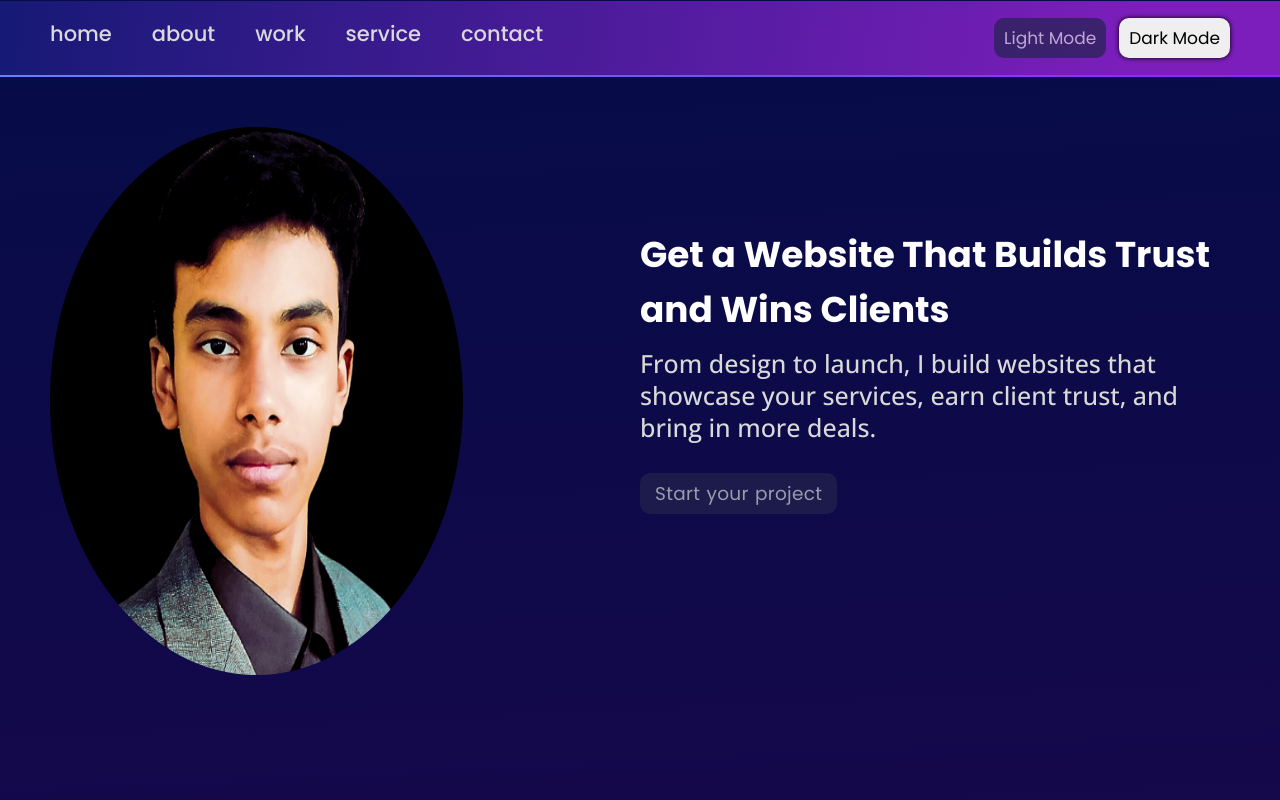
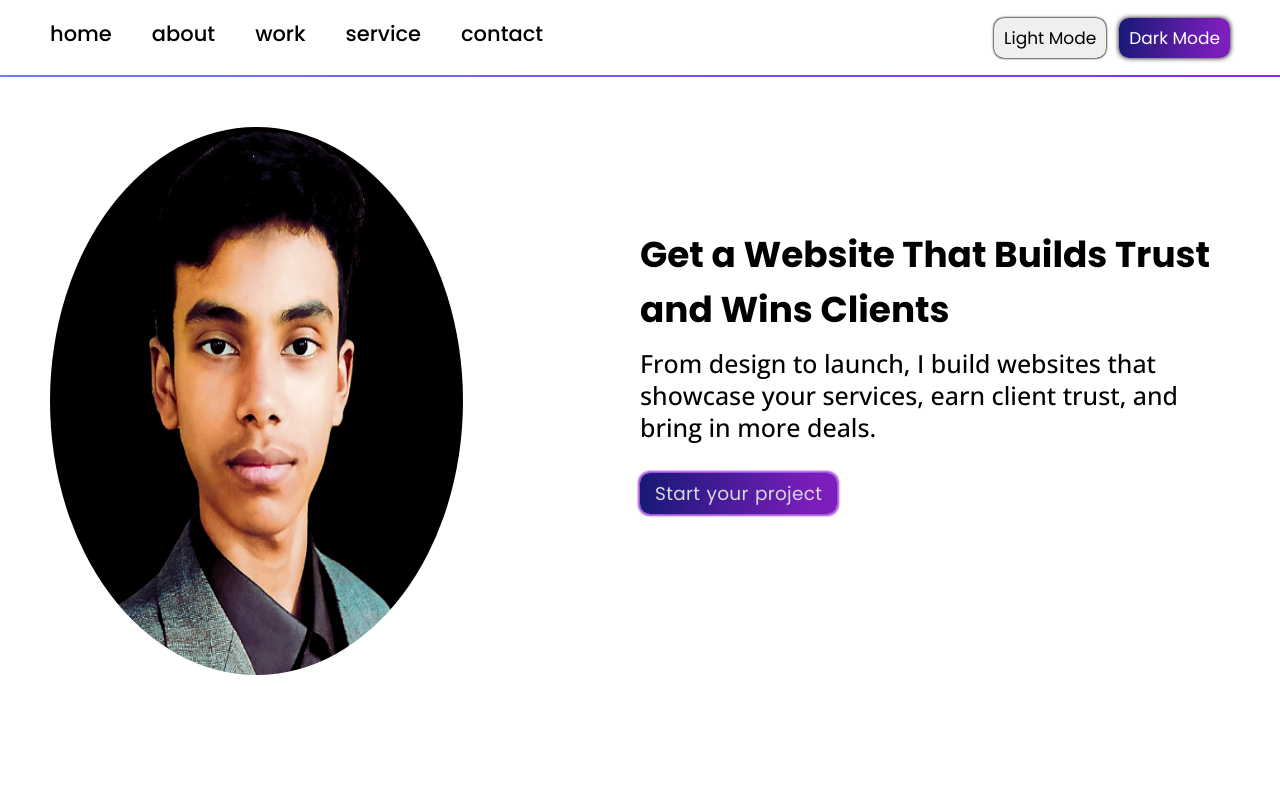
Before and after one commit to mansiv-business/Portfolio, a plain HTML site: page index.html in a window 1280 px wide. Both pictures are taken after a click on the button "Light Mode". Shown: the top 800 px of the page. Drawn offline with nearby package versions, Linux system fonts and the light colour scheme.

Commit message:
Update portfolio.css

```diff
--- a/portfolio.css
+++ b/portfolio.css
@@ -1,4 +1,3 @@
-
 
 *{
     margin:0;
@@ -17,7 +16,7 @@ html{
     font-size: 10px;
 }
 body{
-    background-color: white;
+    background: linear-gradient(177.38deg, #060C47 0.99%, #2E0051 32.82%, #060C47 62.75%, #2E0051 94.58%);
     overflow-x: hidden;
 }
 h1,h2,h3,h4,p{
@@ -30,10 +29,12 @@ h1.show,h2.show,h3.show,h4.show,p.show{
     transition: opacity 1.1s ease, transform 0.6s ease;
 }
 .card{
-    box-shadow: 0 0 0.4rem 0.01rem black;
+    background: linear-gradient(99.03deg, #171976 0.63%, #7C1EBC 88.53%);
+    box-shadow: 0 0 0.5rem 0.2rem rgb(158, 72, 219);
+    opacity: 1;
 }
 .card:hover{
-    box-shadow: 0 0 0.9rem 0.02rem black;
+    box-shadow: 0 0 0.5rem 0.3rem rgb(158, 72, 219);
 }
 .hero-btn{
     padding: 0.8rem;
@@ -81,6 +82,12 @@ h4{
     font-weight: 600;
     font-size: clamp(1.95rem, 1.8vw, 2.4rem);
 }
+h1,h2,h3,h4{
+    color:white;
+}
+p,a,li{
+    color:#D9D9D9;
+}
 
 
 /*header section*/
@@ -92,7 +99,7 @@ h4{
     justify-content: space-between;
     padding: 1.7rem 5rem;
     min-height:5vh;
-    background-color:white;
+    background: linear-gradient(99.03deg, #171976 0.63%, #7C1EBC 88.53%);
     margin-top: -1rem;
 }
 .nav-list{
@@ -102,9 +109,9 @@ h4{
 
 }
 .nav-link{
-    color: black;
     font-weight: 500;
     font-family: "Poppins", sans-serif;
+    color:white;
 }
 
 .nav-btn{
@@ -118,11 +125,14 @@ h4{
     border-radius: 1rem;
     border: none;
 }
+.nav-btn__2{
+    background: linear-gradient(99.03deg, #171976 0.63%, #7C1EBC 88.53%);
+    border: none;
+    color:white;
+    box-shadow: 0 0 0.2rem 0.2rem rgb(158, 72, 219);
+}
 .nav-btn__1{
-    background-color:#23244E;
-    opacity: 0.7;
-    color:#E2E2E2;
-    border: none;
+    box-shadow: 0 0 0.2rem 0.05rem black;
 }
 
 /*main starts here*/
@@ -162,6 +172,9 @@ h4{
     margin-top: 1rem;
     padding: 0.7rem 1.5rem;
     font-size:1.85rem;
+    opacity: 1;
+    background: linear-gradient(99.03deg, #171976 0.63%, #7C1EBC 88.53%);
+    box-shadow: 0 0 0.2rem 0.2rem rgb(158, 72, 219);
 }
 
 /*about section starts here*/
@@ -176,8 +189,6 @@ h4{
     margin: auto;
     padding: min(3rem, 5%);
     border-radius: 1rem;
-
-    background: linear-gradient(180deg, #CBC0FE 0%, #B8CEFF 100%);
 
     text-align: center;
 }
@@ -269,7 +280,6 @@ h4{
     margin-top: 10rem;
 }
 .service-div div{
-    background: linear-gradient(180deg, #CBC0FE 0%, #B8CEFF 100%);
     border-radius: 1rem;
     padding: min(3rem, 6%);
 }
@@ -367,7 +377,6 @@ h4{
 .contact-list{
     font-size: clamp(1.7rem, 3vw, 2.1rem);
     font-family: "Lato" , sans-serif;
-    color:black;
 }
 .contact-msg{
     text-align:center;
@@ -420,7 +429,7 @@ h4{
     display:flex;
     flex-direction: column;
     align-items: center;
-    background: linear-gradient(180deg, #CBC0FE 0%, #B8CEFF 100%);
+    background: linear-gradient(99.03deg, #171976 0.63%, #7C1EBC 88.53%);
 
     padding: min(5rem, 7%);
     gap: 4rem;
@@ -457,7 +466,6 @@ h4{
     display:flex;
 }
 .about-link a{
-    color:black;
     font-size: 2rem;
     font-family: "Lato" , sans-serif;
 }
@@ -727,29 +735,32 @@ h4{
 
 
 .darkBody{
-    background: linear-gradient(177.38deg, #060C47 0.99%, #2E0051 32.82%, #060C47 62.75%, #2E0051 94.58%);
+    background: white;
 
 }
 
 .card.darkCard{
 
-    background: linear-gradient(99.03deg, #171976 0.63%, #7C1EBC 88.53%);
-    opacity: 1;
-    box-shadow: 0 0 0.5rem 0.1rem rgb(158, 72, 219);
+    background: linear-gradient(180deg, #CBC0FE 0%, #B8CEFF 100%);
+    box-shadow: none;
+    box-shadow: 0.1rem 0.1rem 0.3rem  0.2rem rgb(0, 0, 0 , 0.5);
+    transition: 0.2s;
+}
+.card.darkCard:hover{
+    box-shadow: 0.4rem 0.4rem 0.3rem rgb(0, 0, 0 , 0.5), -0.1rem -0.1rem  0.1rem white;
 }
 
-
 .navbar.darkCard{
-    background: linear-gradient(99.03deg, #171976 0.63%, #7C1EBC 88.53%);
+    background: white;
 }
 
 h1.darkHeading,h2.darkHeading,h3.darkHeading,h4.darkHeading{
-    color:white;
+    color:black;
 }
 p.darkParagraph,a.darkParagraph,li.darkParagraph{
-    color:#D9D9D9;
+    color:black;
 }
 
 .footer.darkFooter{
-    background: linear-gradient(99.03deg, #171976 0.63%, #7C1EBC 88.53%);
+    background: linear-gradient(180deg, #CBC0FE 0%, #B8CEFF 100%);
 }
```
